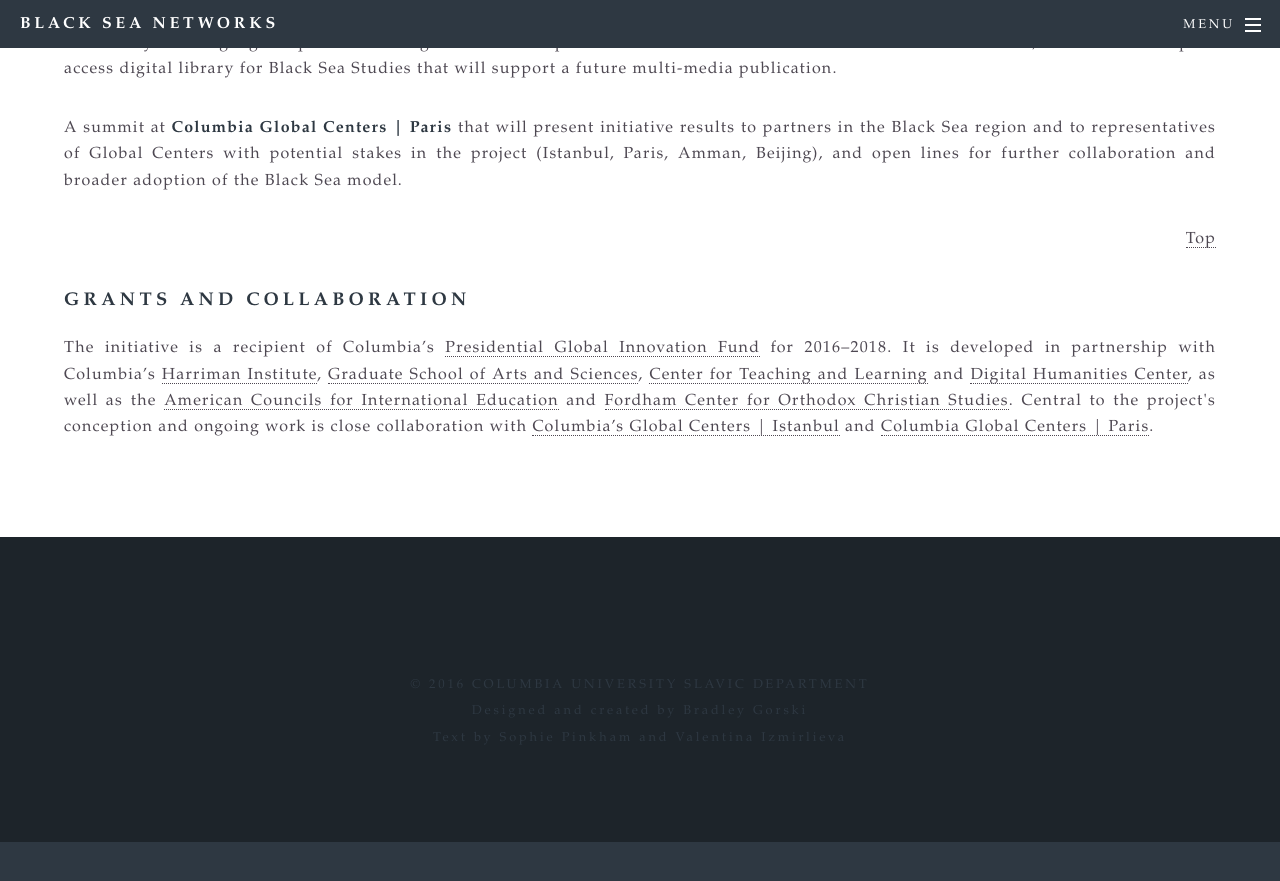
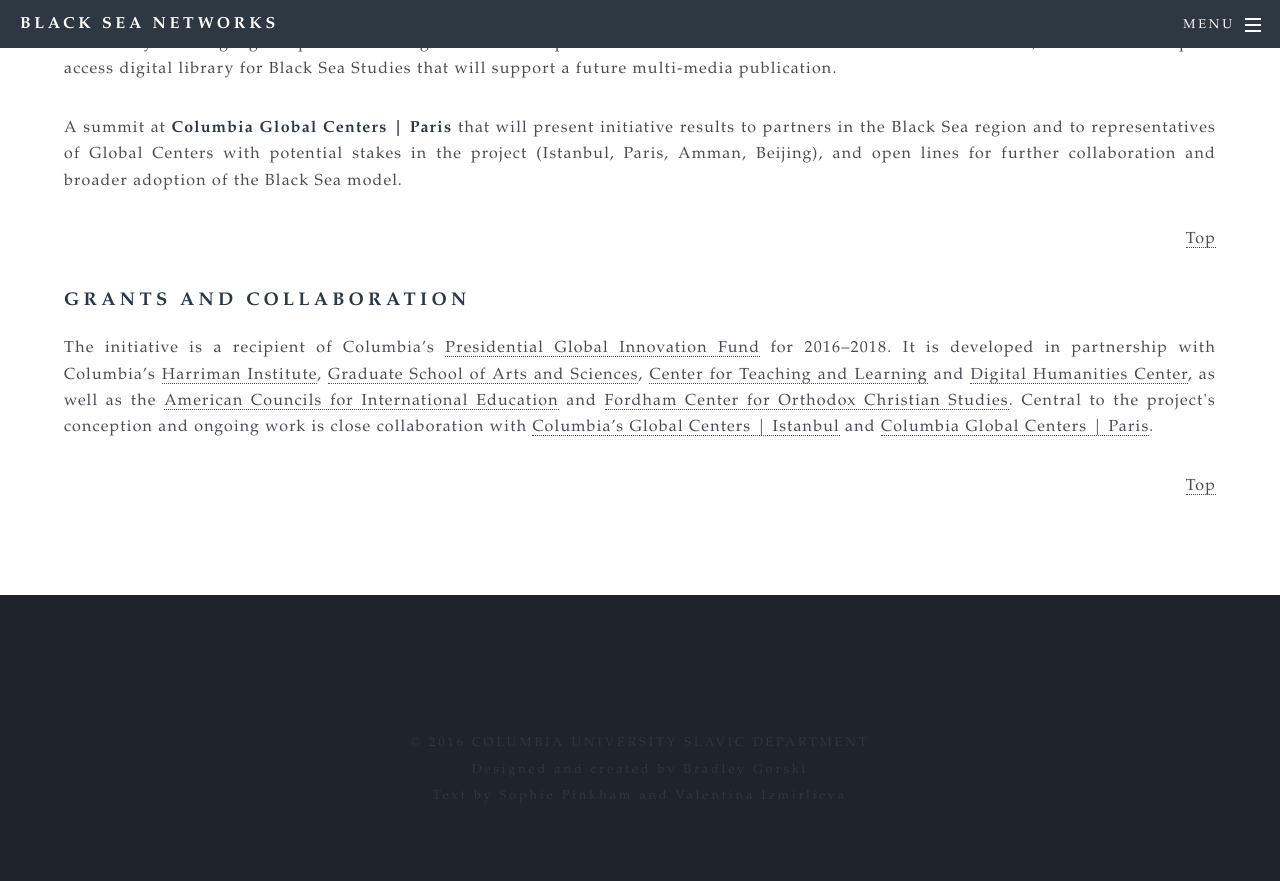
Before and after one commit to bradleygorski/blackseanet, a Jekyll site: the page built from about.html, in a window 1280 px wide and 900 px high, scrolled down 2189 px. Shown: the top 881 px of the window. Built offline with Jekyll 4.4.1, drawn with Linux system fonts in a browser that asks for light colours; before the commit the page ends 3031 px from its top, so only the background shows below that.

Commit message:
Update about.html

```diff
--- a/about.html
+++ b/about.html
@@ -101,4 +101,6 @@
 			<a href='http://www.americancouncils.org/'>American Councils for International Education</a> and <a href='https://www.fordham.edu/info/23001/orthodox_christian_studies_center'>Fordham Center for Orthodox Christian Studies</a>.
 			Central to the project's conception and ongoing work is close collaboration with <a href='http://globalcenters.columbia.edu/istanbul/'>Columbia’s Global
 			Centers | Istanbul</a> and <a href='http://globalcenters.columbia.edu/paris/'>Columbia Global Centers | Paris</a>.</p>
+		<p align="right"><a href="#top">Top</a></p>
+
 		</section>
```
